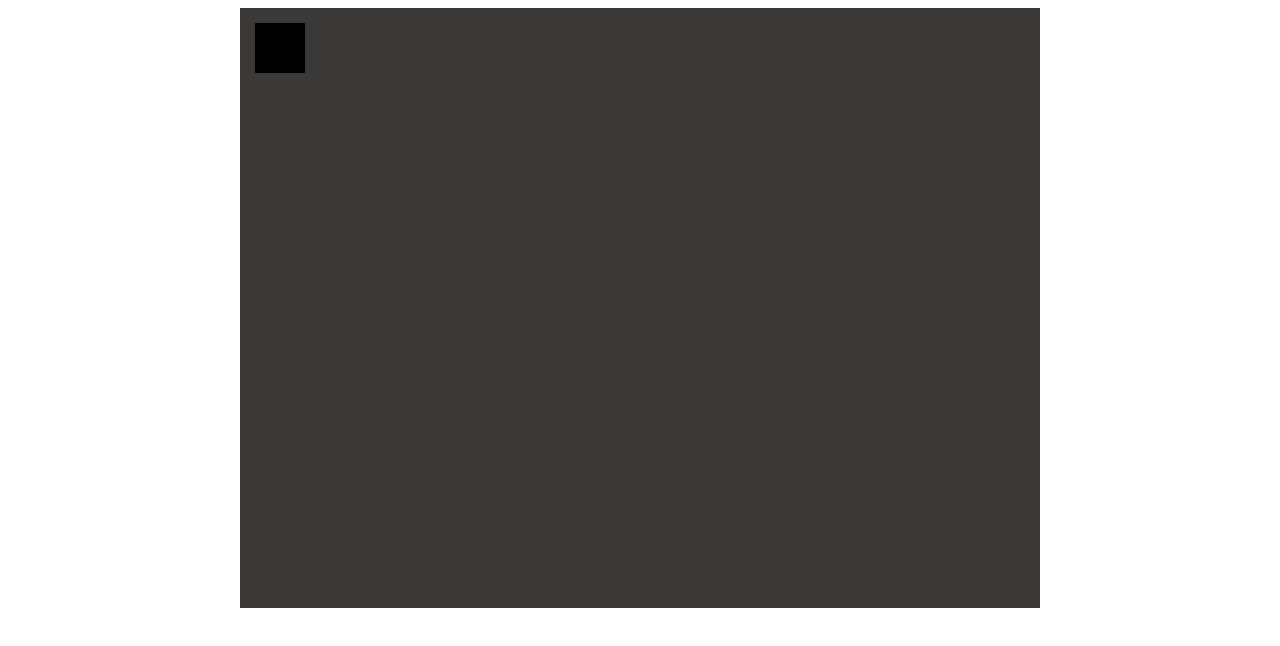
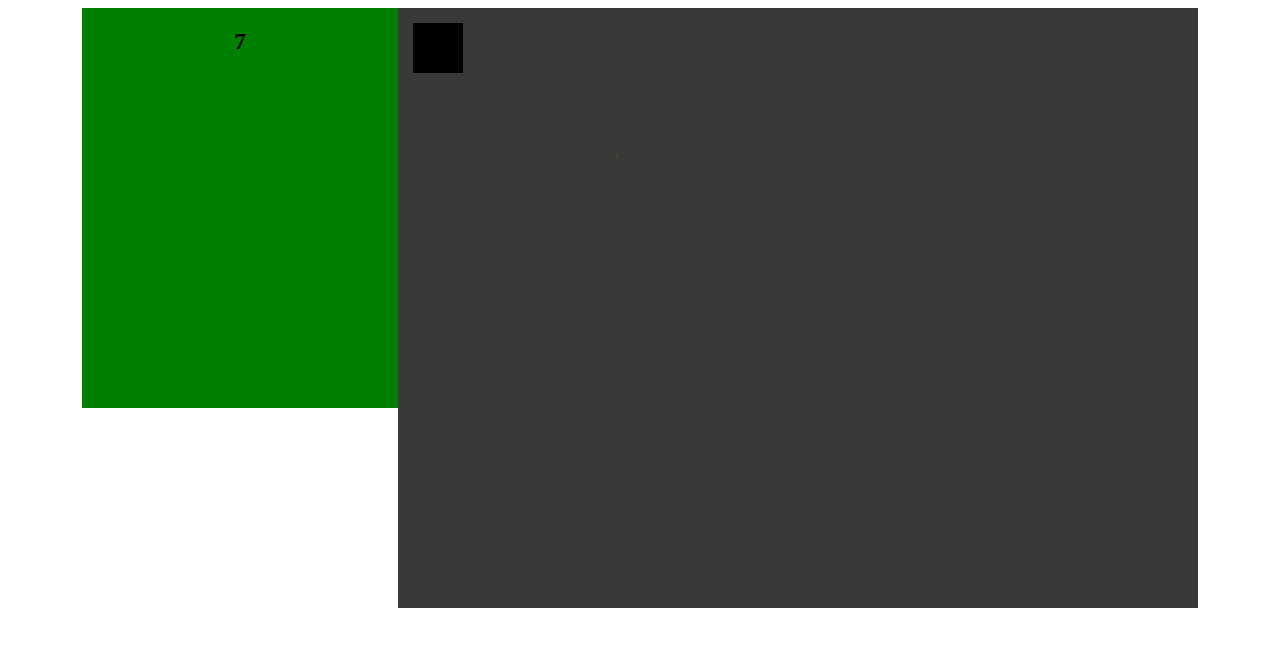
Before and after one commit to caiouehara/polygon-attack-canvas-game, a website built with webpack: page src/index.html in a window 1280 px wide. Built offline with nearby package versions, Linux system fonts and the light colour scheme.

Commit message:
Create Interface

```diff
--- a/src/index.html
+++ b/src/index.html
@@ -9,6 +9,9 @@
     <title>Page Title</title>
 </head>
 <body>
+    <div id="interface">
+        <h2></h2>
+    </div>
     <canvas></canvas>
 </body>
 </html>
--- a/src/js/scripts.js
+++ b/src/js/scripts.js
@@ -1,13 +1,19 @@
 import player from './player'
 import scenario from './scenario/main'
 const canvas = document.querySelector('canvas')
+const interfaceElement = document.querySelector('#interface')
 let c = canvas.getContext('2d')
 
 let game = {
+    interface:{
+        userPoints: 0,
+    },
+
     init() {
         canvas.width = 800;
         canvas.height = 600;
         console.log(canvas)
+        this.handleInterface()
         this.handleKeyBoard()
         this.animate()
 
@@ -20,6 +26,14 @@ let game = {
         })
     },
 
+    handleInterface(){
+        let h2Element = interfaceElement.children[0];
+        window.setInterval(()=>{
+            this.interface.userPoints += 1;
+            h2Element.innerHTML = this.interface.userPoints;
+        }, 1000)
+    },
+
     animate() {
         requestAnimationFrame(game.animate)
         c.clearRect(0, 0, canvas.width, canvas.height)
--- a/src/style.css
+++ b/src/style.css
@@ -2,9 +2,13 @@ body{
     display: flex;
     justify-content: center;
 }
-h1{
-    margin-right: 100px;
-}
 canvas{
     background-color: rgb(59, 56, 56);
 }
+#interface{
+    display: flex;
+    justify-content: center;
+    width: 25%;
+    height: 50vh;
+    background-color: green;
+}
```
